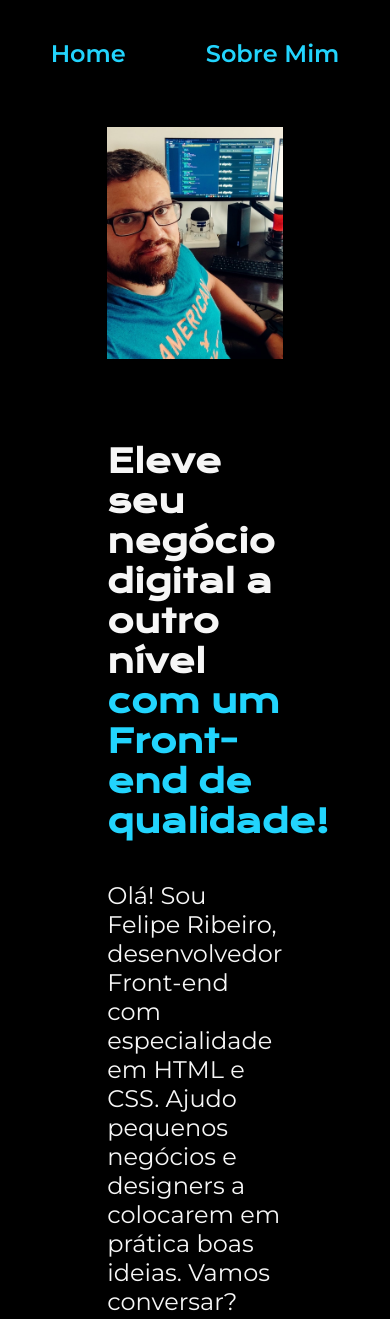
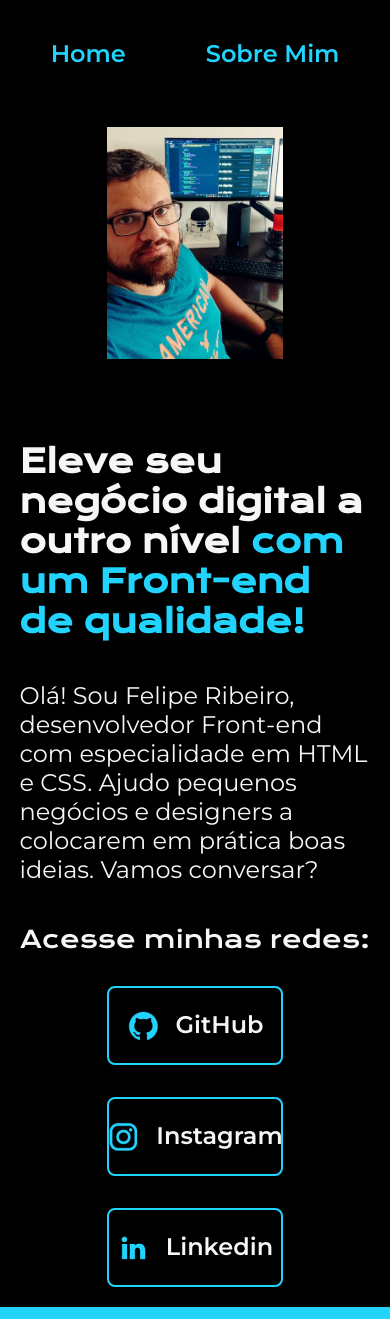
Before and after one commit to felipert2/Html_CSS, a plain HTML site: page index.html in a window 390 px wide. Shown: the top 1319 px of the page. Drawn offline with nearby package versions, Linux system fonts and the light colour scheme.

Commit message:
erro burro

```diff
--- a/styles/style.css
+++ b/styles/style.css
@@ -141,7 +141,7 @@ background-color: var(--cor-hover);
         justify-content:center ;
     }
     .apresentacao__conteudo{
-        width: autos;
+        width: auto;
     }
 
 }
```
